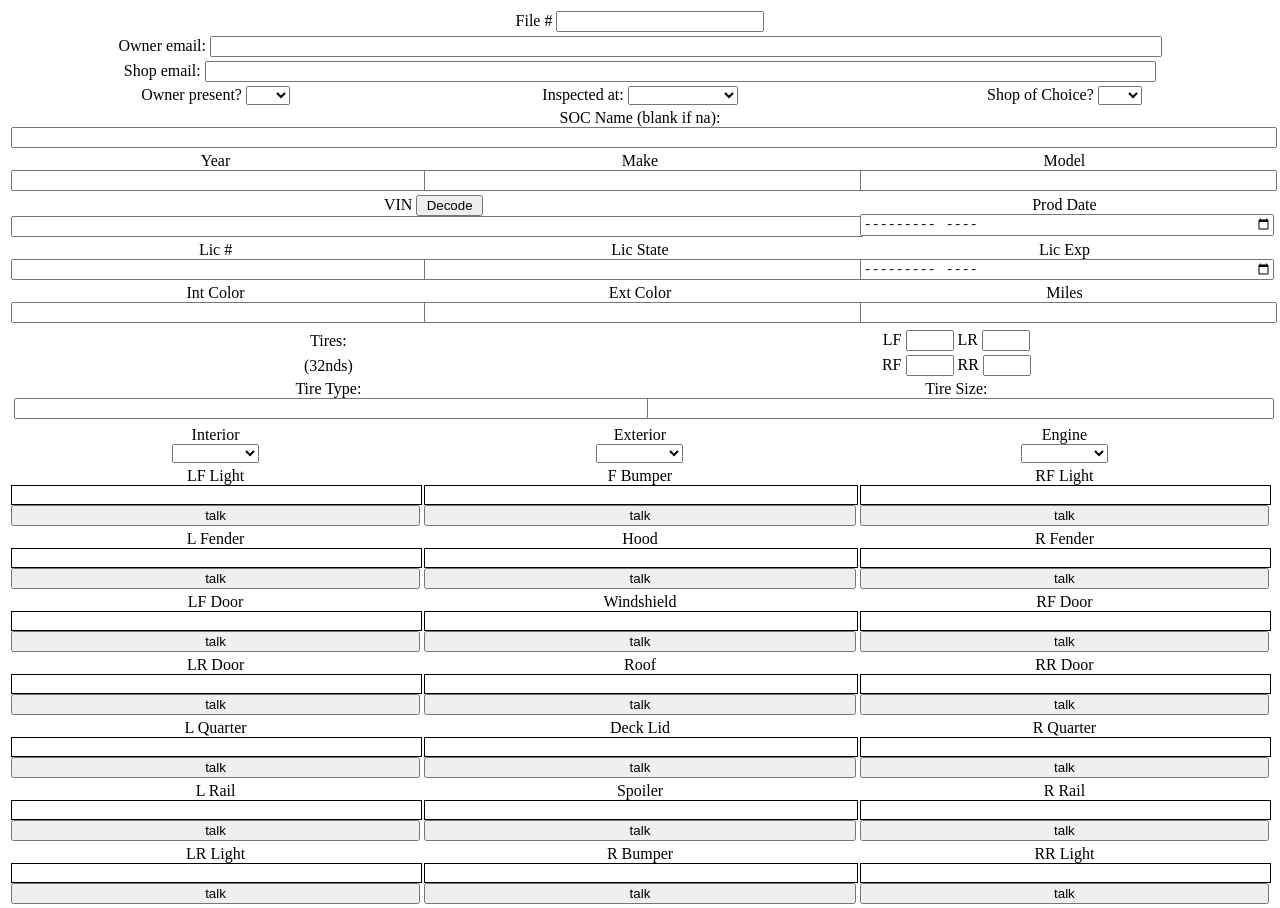
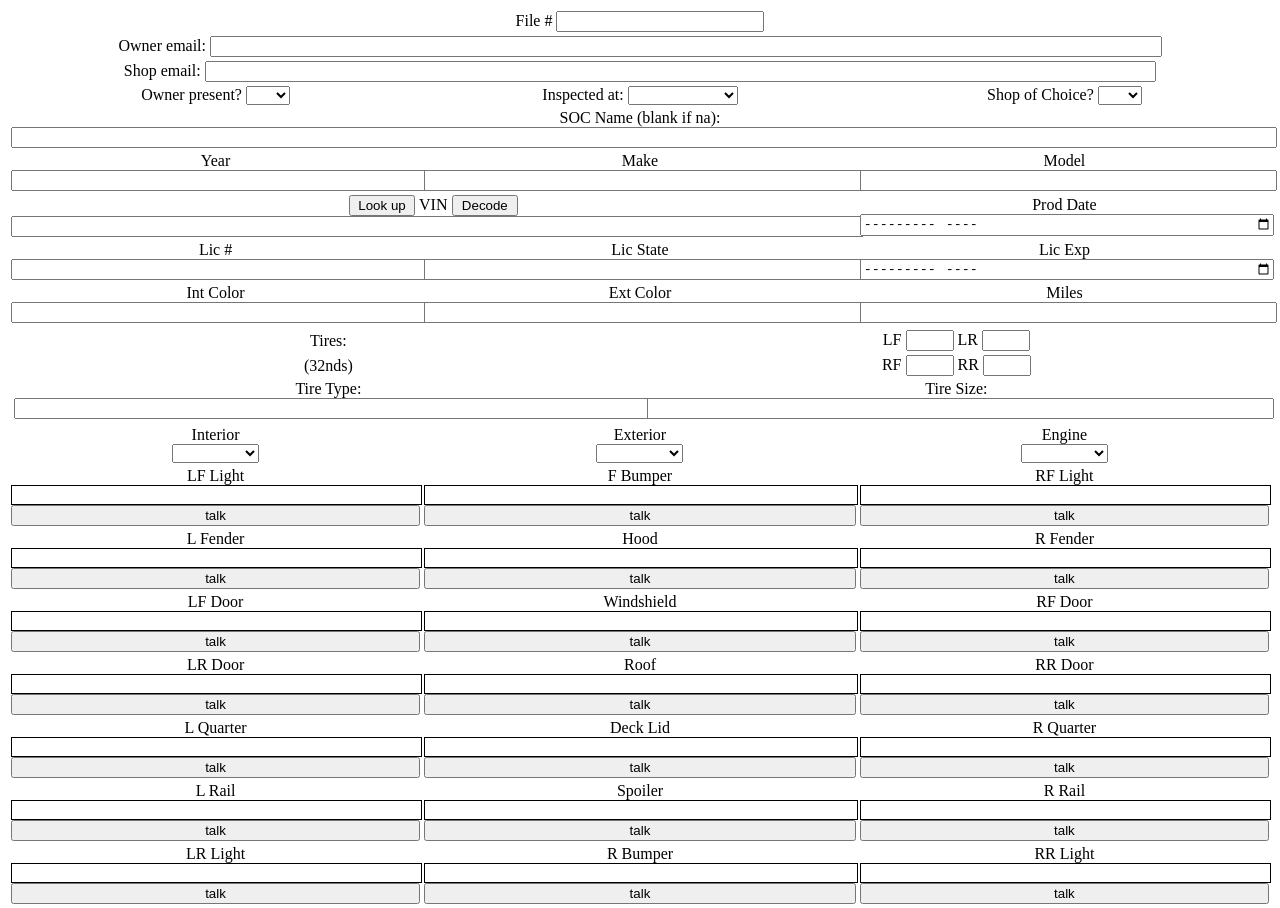
Before and after one commit to pda00/scope, a plain HTML site: page index.html in a window 1280 px wide. Shown: the top 908 px of the page. Drawn offline with Linux system fonts and the light colour scheme.

Commit message:
Update index.html

```diff
--- a/index.html
+++ b/index.html
@@ -24,7 +24,7 @@ p{width:100%;margin:0;border-style:solid;border-width:thin;text-align:left}
 <td>Model<br><input id="model"></td>
 </tr>
 <tr>
-<td colspan=2>VIN <button style="width:5em" onclick="dcd();return false">Decode</button><br><input id='vin' class='d'><td>Prod Date<br><input id='proddate' type='month' class='d'></td>
+<td colspan=2><button style="width:5em" onclick="lkv();return false">Look up</button> VIN <button style="width:5em" onclick="dcd();return false">Decode</button><br><input id='vin' class='d'><td>Prod Date<br><input id='proddate' type='month' class='d'></td>
 </tr><tr>
 <td>Lic #<br><input></td>
 <td>Lic State<br><input></td>
@@ -167,6 +167,9 @@ optlist=[
  'cb radio',
 ],
 opts=y=>z.t('#optionlist,#form'),
+lkv=y=>{
+  window.open(`https://www.decodethis.com/vin/${z.v('#vin')}`);
+},
 dcd=y=>{
   fetch(`https://vpic.nhtsa.dot.gov/api/vehicles/decodevinvalues/${z.v('#vin')}?format=json`)
   .then(e=>e.json())
@@ -175,7 +178,7 @@ dcd=y=>{
     z.v('#year',e.ModelYear);
     z.v('#make',e.Make);
     z.v('#model',e.Model);
-  }).catch(e=>console.log(e))
+  }).catch(e=>alert(e));
 },
 tp=y=>z.t('button,#optstext'),
 sendemail=y=>{
```
